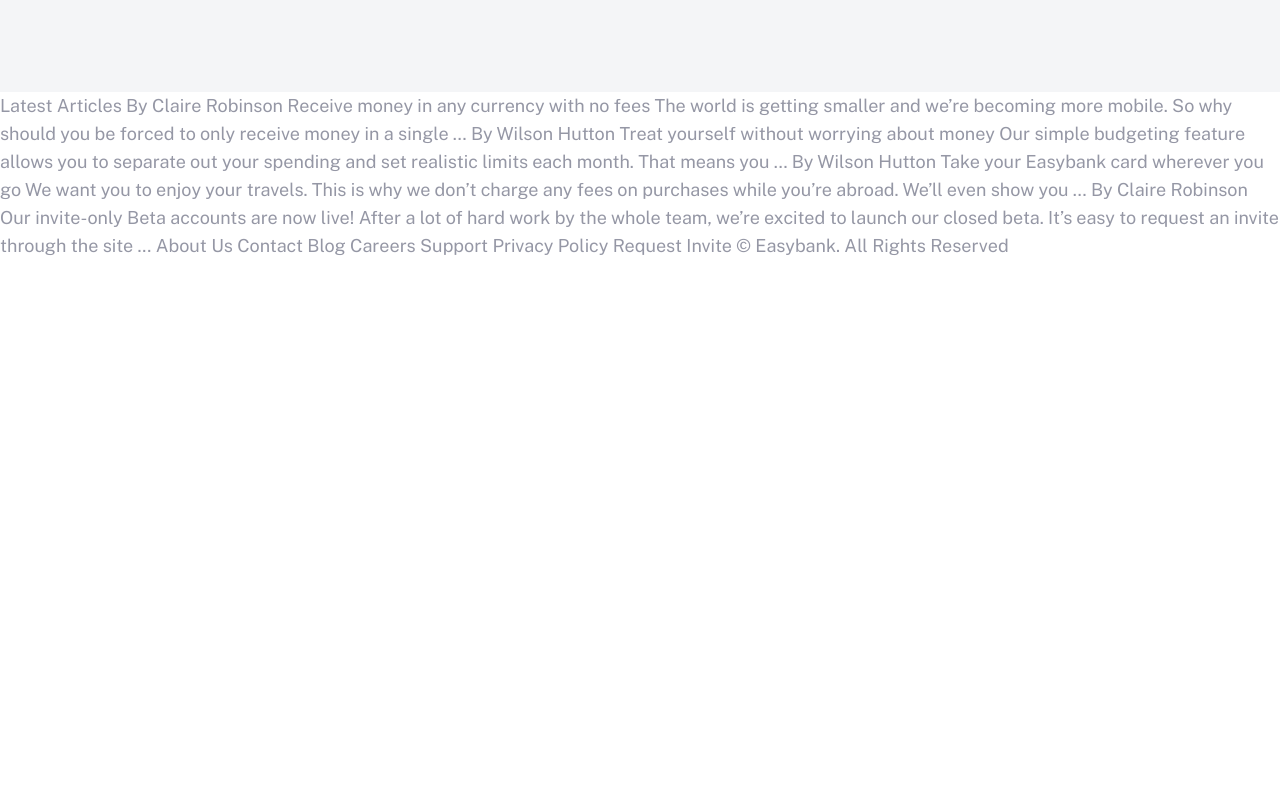
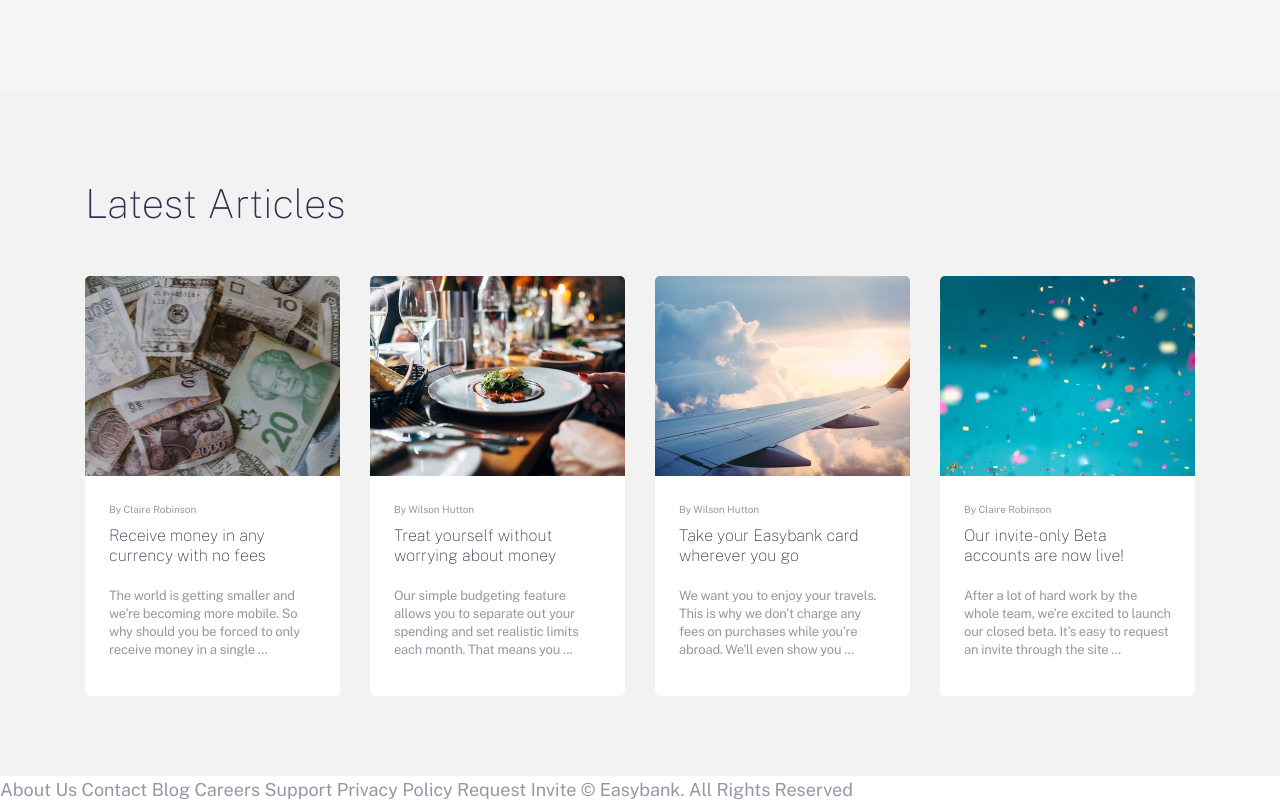
Before and after one commit to doramakh/easy-bank, a plain HTML site: page index.html in a window 1280 px wide. Shown: the part 1212-2016 px from the top of the page. Before the commit the page ends 1472 px from the top, so only its background shows below. Drawn offline with nearby package versions, Linux system fonts and the light colour scheme.

Commit message:
Create articles part

```diff
--- a/index.html
+++ b/index.html
@@ -117,29 +117,61 @@
     </section>
 
 
-  Latest Articles
+    <article class="articles">
+      <div class="container articles__container">
+        <h2 class="section-heading articles__heading">Latest Articles</h2>
 
-  By Claire Robinson
-  Receive money in any currency with no fees
-  The world is getting smaller and we’re becoming more mobile. So why should you be
-  forced to only receive money in a single …
+        <ol class="articles__list">
+          <li class="articles__item article">
+            <img class="article__img" src="img/image-currency.jpg" alt="Article image" width="255" height="200">
 
-  By Wilson Hutton
-  Treat yourself without worrying about money
-  Our simple budgeting feature allows you to separate out your spending and set
-  realistic limits each month. That means you …
+            <div class="article__info">
+              <span class="article__author">By Claire Robinson</span>
 
-  By Wilson Hutton
-  Take your Easybank card wherever you go
-  We want you to enjoy your travels. This is why we don’t charge any fees on purchases
-  while you’re abroad. We’ll even show you …
+              <a class="article__link" href="#">Receive money in any currency with no fees</a>
 
-  By Claire Robinson
-  Our invite-only Beta accounts are now live!
-  After a lot of hard work by the whole team, we’re excited to launch our closed beta.
-  It’s easy to request an invite through the site ...
+              <p class="article__text">The world is getting smaller and we’re becoming more mobile. So why should you be forced to only receive money in a single ...</p>
+            </div>
+          </li>
 
+          <li class="articles__item article">
+            <img class="article__img" src="img/image-restaurant.jpg" alt="Article image" width="255" height="200">
 
+            <div class="article__info">
+              <span class="article__author">By Wilson Hutton</span>
+
+              <a class="article__link" href="#">Treat yourself without worrying about money</a>
+
+              <p class="article__text">Our simple budgeting feature allows you to separate out your spending and set realistic limits each month. That means you ...</p>
+            </div>
+          </li>
+
+          <li class="articles__item article">
+            <img class="article__img" src="img/image-plane.jpg" alt="Article image" width="255" height="200">
+
+            <div class="article__info">
+              <span class="article__author">By Wilson Hutton</span>
+
+              <a class="article__link" href="#">Take your Easybank card wherever you go</a>
+
+              <p class="article__text">We want you to enjoy your travels. This is why we don’t charge any fees on purchases while you’re abroad. We’ll even show you ...</p>
+            </div>
+          </li>
+
+          <li class="articles__item article">
+            <img class="article__img" src="img/image-confetti.jpg" alt="Article image" width="255" height="200">
+
+            <div class="article__info">
+              <span class="article__author">By Claire Robinson</span>
+
+              <a class="article__link" href="#">Our invite-only Beta accounts are now live!</a>
+
+              <p class="article__text">After a lot of hard work by the whole team, we’re excited to launch our closed beta. It’s easy to request an invite through the site ...</p>
+            </div>
+          </li>
+        </ol>
+      </div>
+    </article>
 
     About Us
     Contact
--- /dev/null
+++ b/scss/blocks/_articles.scss
@@ -0,0 +1,10 @@
+.articles{
+  padding-top: 80px;
+  padding-bottom: 50px;
+  background-color: #F2F2F2;
+
+  @media screen and (max-width: 580px){
+    padding-top: 88px;
+    padding-bottom: 58px;
+  }
+}
--- /dev/null
+++ b/scss/blocks/_articles__container.scss
@@ -0,0 +1,16 @@
+.articles__container{
+  display: flex;
+  flex-direction: column;
+}
+
+.articles__heading{
+  margin-bottom: 40px;
+
+  @media screen and (max-width: 1150px){
+    text-align: center;
+  }
+
+  @media screen and (max-width: 900px){
+   margin-bottom: 30px;
+  }
+}
--- /dev/null
+++ b/scss/blocks/_articles__list.scss
@@ -0,0 +1,89 @@
+.articles__list{
+  display: flex;
+  flex-wrap: wrap;
+  padding: 0;
+  margin: 0;
+  margin-left: -15px;
+  margin-right: -15px;
+  list-style-type: none;
+
+  @media screen and (max-width: 1150px){
+    justify-content: space-evenly;
+  }
+}
+
+.articles__item{
+  max-width: 255px;
+  margin-right: 15px;
+  margin-left: 15px;
+  margin-bottom: 30px;
+  border-radius: 5px;
+  background-color: #fff;
+}
+
+.article{
+  display: flex;
+  flex-direction: column;
+
+  @media screen and (max-width: 1150px){
+    max-width: 400px;
+  }
+
+  @media screen and (max-width: 900px){
+    max-width: 300px;
+  }
+
+  @media screen and (max-width: 700px){
+    max-width: 255px;
+  }
+
+  @media screen and (max-width: 580px){
+    max-width: 400px;
+  }
+}
+
+.article__img{
+  display: block;
+  width: 100%;
+  height: 200px;
+  border-radius: 5px 5px 0 0;
+  object-fit: cover;
+}
+
+.article__info{
+  display: flex;
+  flex-direction: column;
+  padding: 24px;
+}
+
+.article__author{
+  display: block;
+  margin-bottom: 8px;
+  font-size: 10px;
+  line-height: 18px;
+  letter-spacing: -0.2;
+}
+
+.article__link{
+  display: block;
+  margin-bottom: 8px;
+  font-weight: 100;
+  font-size: 16px;
+  line-height: 20px;
+  letter-spacing: -0.3;
+  color: #2D314D;
+  text-decoration: none;
+
+  &:hover{
+    color: #30C88F;
+  }
+}
+
+.article__text{
+  max-height: 72px;
+  font-size: 13px;
+  line-height: 18px;
+  letter-spacing: -0.2px;
+  overflow: hidden;
+  text-overflow: ellipsis;
+}
--- a/scss/blocks/_blocks.scss
+++ b/scss/blocks/_blocks.scss
@@ -14,3 +14,6 @@
 @import "features";
 @import "features__container";
 @import "features__list";
+@import "articles";
+@import "articles__container";
+@import "articles__list";
```
Also changed, not shown: css/main.css, 1 other file. Lines whose indentation alone changed are shown as unchanged.
